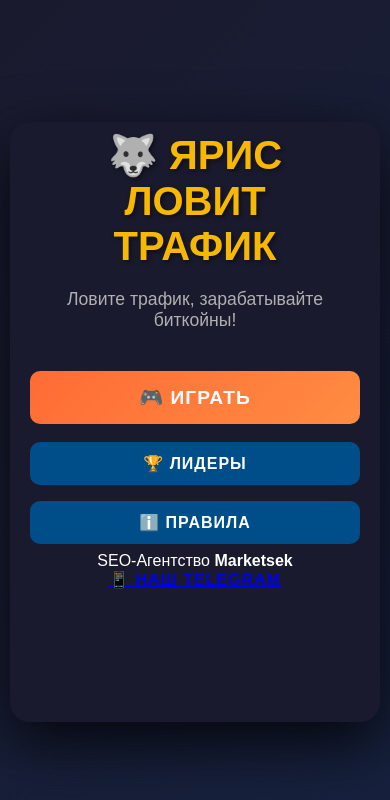
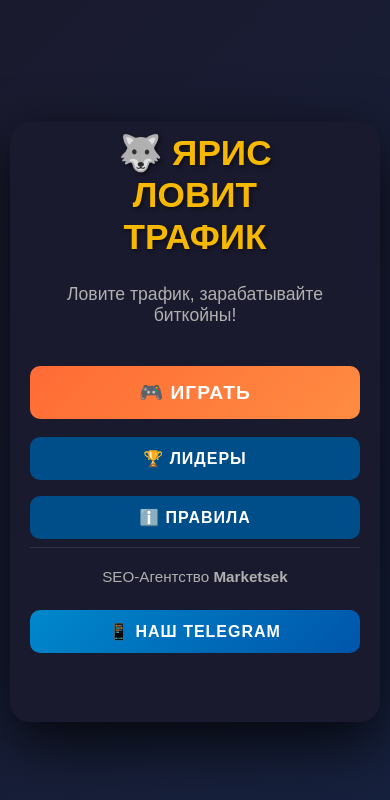
Before and after one commit to perrettcornall-ai/yaris_lovt_dori, a website: page public/index.html in a window 390 px wide. Drawn offline with Linux system fonts and the light colour scheme.

Commit message:
Update CSS with new menu layout and Telegram link styling

```diff
--- a/public/css/style.css
+++ b/public/css/style.css
@@ -65,13 +65,18 @@ body {
 .menu-container {
     text-align: center;
     width: 100%;
+    display: flex;
+    flex-direction: column;
+    justify-content: space-between;
+    min-height: 100%;
 }
 
-.menu-container h1 {
-    font-size: 3em;
-    margin-bottom: 10px;
+.logo-section h1 {
+    font-size: 2.8em;
+    margin-bottom: 15px;
     color: var(--accent-color);
     text-shadow: 2px 2px 4px rgba(0, 0, 0, 0.5);
+    line-height: 1.2;
     animation: bounce 2s infinite;
 }
 
@@ -80,10 +85,28 @@ body {
     50% { transform: translateY(-10px); }
 }
 
-.menu-container .subtitle {
+.logo-section .subtitle {
     font-size: 1.1em;
     color: var(--text-gray);
     margin-bottom: 30px;
+}
+
+.menu-buttons {
+    flex: 1;
+    display: flex;
+    flex-direction: column;
+    justify-content: center;
+}
+
+.footer-section {
+    padding-top: 20px;
+    border-top: 1px solid rgba(255, 255, 255, 0.1);
+}
+
+.agency-text {
+    font-size: 0.95em;
+    color: var(--text-gray);
+    margin-bottom: 10px;
 }
 
 .btn, .btn-mini {
@@ -96,6 +119,8 @@ body {
     transition: all 0.3s ease;
     text-transform: uppercase;
     letter-spacing: 1px;
+    text-decoration: none;
+    display: inline-block;
 }
 
 .btn-primary {
@@ -125,6 +150,18 @@ body {
 
 .btn-secondary:hover {
     background: #005BA8;
+    transform: translateY(-2px);
+}
+
+.btn-telegram {
+    background: linear-gradient(135deg, #0088cc, #0055aa);
+    color: white;
+    width: 100%;
+    margin-top: 15px;
+}
+
+.btn-telegram:hover {
+    background: linear-gradient(135deg, #00aaff, #0077dd);
     transform: translateY(-2px);
 }
 
@@ -203,6 +240,8 @@ body {
     max-width: 350px;
     box-shadow: 0 20px 60px rgba(0, 0, 0, 0.8);
     animation: popIn 0.3s ease-out;
+    max-height: 80vh;
+    overflow-y: auto;
 }
 
 @keyframes popIn {
@@ -360,9 +399,18 @@ body {
     line-height: 1.5;
 }
 
+.about-content a {
+    color: var(--accent-color);
+    text-decoration: none;
+}
+
+.about-content a:hover {
+    text-decoration: underline;
+}
+
 @media (max-width: 480px) {
-    .menu-container h1 {
-        font-size: 2.5em;
+    .logo-section h1 {
+        font-size: 2.2em;
     }
 
     #gameCanvas {
```
